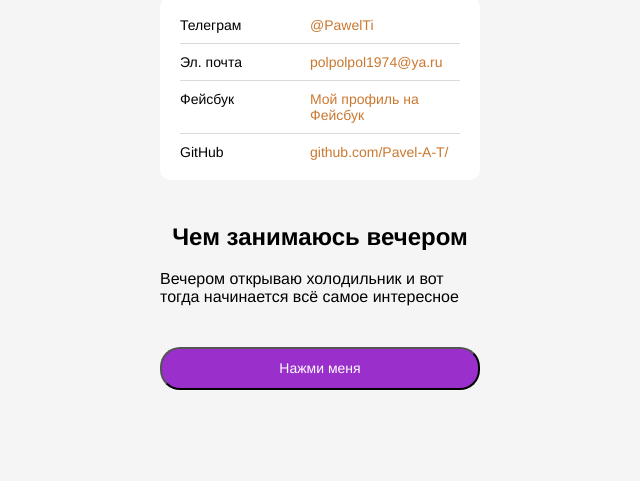
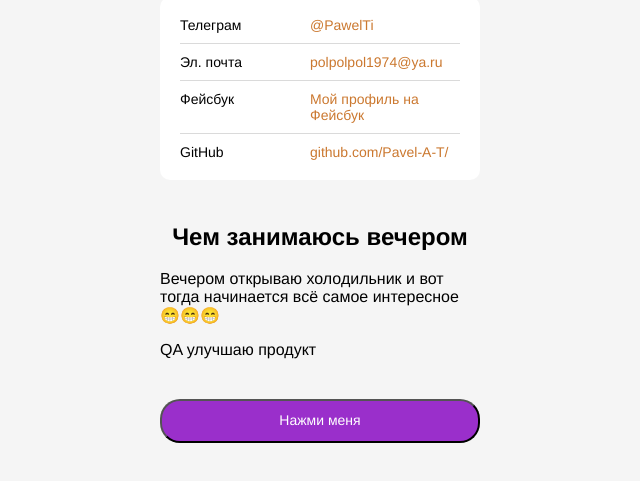
Before and after one commit to Pavel-A-T/Pavel-A-T.github.io, a plain HTML site: page index.html in a window 1280 px wide. Shown: the part 573-1054 px from the top of the page, without its empty margins (320-960 px from the left). Before the commit the page ends 1003 px from the top, so only its background shows below. Drawn offline with Linux system fonts and the light colour scheme.

Commit message:
Добавил эмоджи в ветке work

```diff
--- a/index.html
+++ b/index.html
@@ -44,7 +44,8 @@
       </section>
       <section class="links">
         <h2 class="links__header">Чем занимаюсь вечером</h2>
-        <p>Вечером открываю холодильник и вот тогда начинается всё самое интересное</p>
+        <p>Вечером открываю холодильник и вот тогда начинается всё самое интересное &#128513;&#128513;&#128513</p>
+        <p>QA улучшаю продукт</p>
         <!--<ul class="links__container">
           <li class="links__link">
             <p class="links__title">Автор</p>
```
